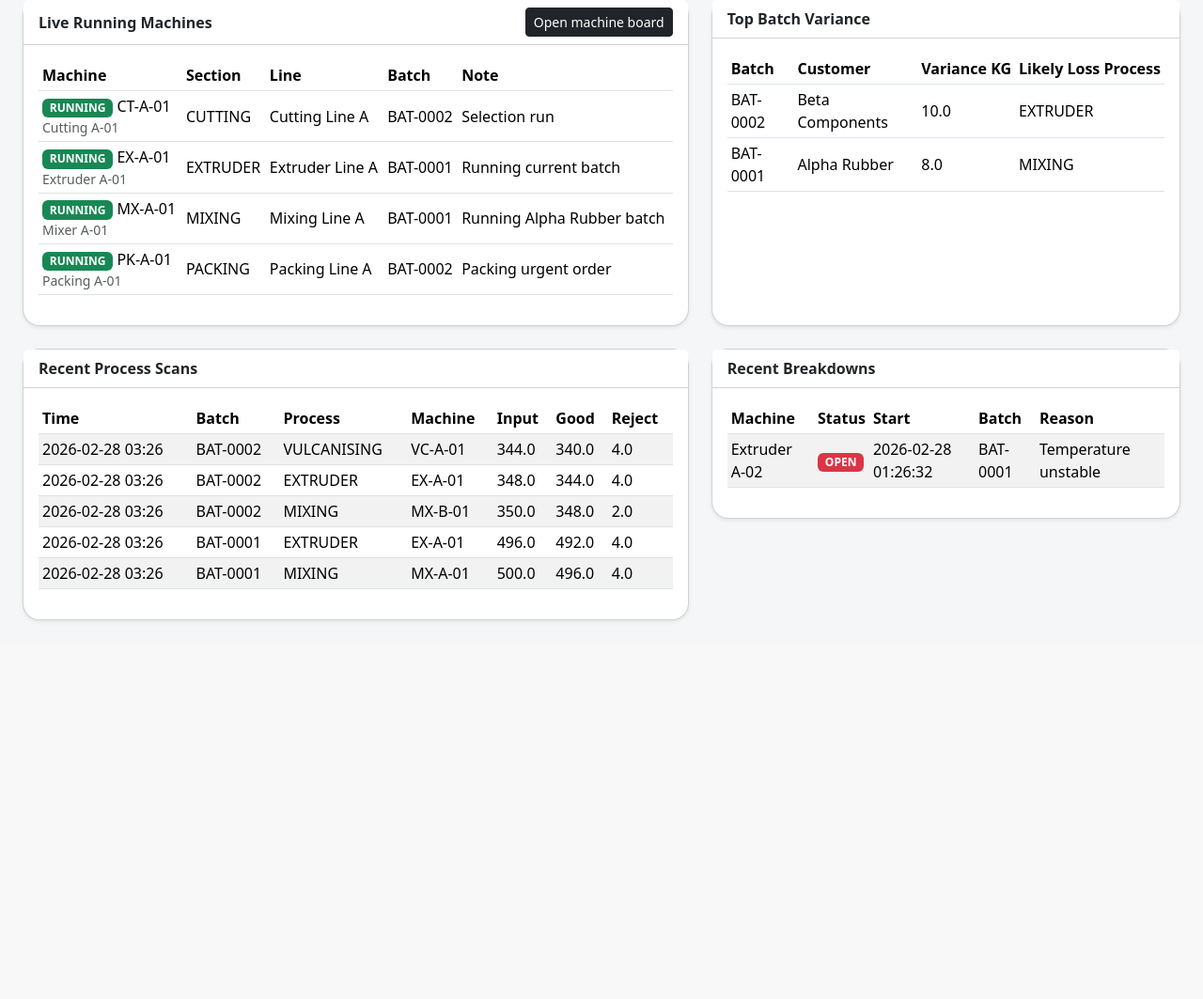
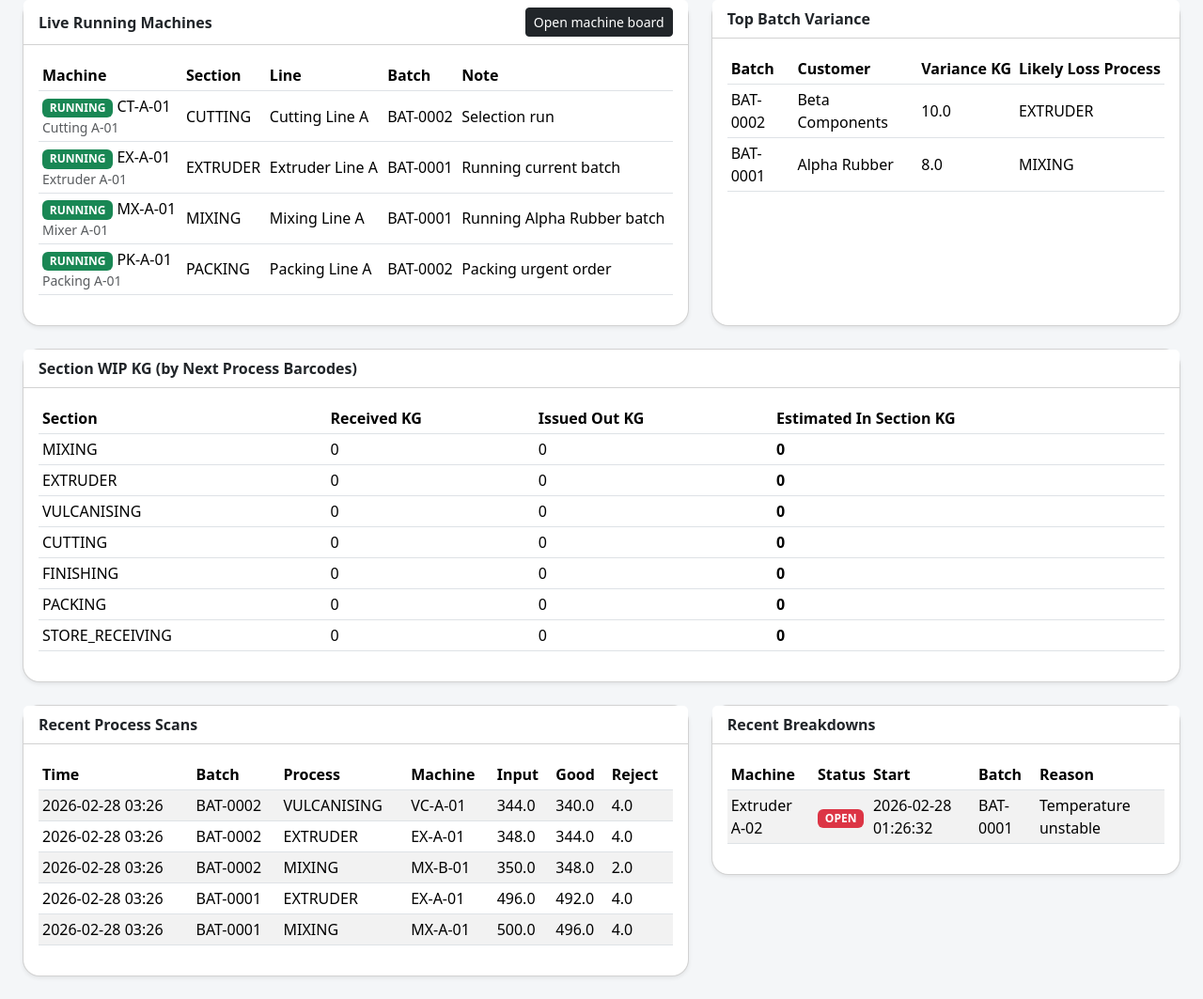
Before and after one commit to yuen1996/barcode-production-apps, a Flask app: page / in a window 1280 px wide; the page is wider, and only the part inside the window is pictured. Shown: the part 365-1428 px from the top of that part at 94% size. Before the commit the page ends 1027 px from the top of that part, so only its background shows below. Run offline with Flask 3, Linux system fonts and the light colour scheme; data comes from the database, SQL or seed files in the repository; data that the repository does not hold is empty.

Commit message:
Add advanced next-process barcode transfer tracking

```diff
--- a/cec_web_trial_v4/app.py
+++ b/cec_web_trial_v4/app.py
@@ -264,6 +264,32 @@ def init_db() -> None:
             user_role TEXT NOT NULL DEFAULT 'SYSTEM',
             note TEXT,
             FOREIGN KEY(item_id) REFERENCES customer_file_items(id)
+        );
+
+        CREATE TABLE IF NOT EXISTS next_process_labels (
+            id INTEGER PRIMARY KEY AUTOINCREMENT,
+            transfer_barcode TEXT UNIQUE NOT NULL,
+            batch_id INTEGER NOT NULL,
+            from_process TEXT NOT NULL,
+            to_process TEXT NOT NULL,
+            issued_qty_kg REAL NOT NULL,
+            received_qty_kg REAL,
+            qty_loss_kg REAL NOT NULL DEFAULT 0,
+            status TEXT NOT NULL DEFAULT 'ISSUED',
+            recipe_code TEXT,
+            item_name TEXT,
+            document_no TEXT,
+            customer_name TEXT,
+            issued_at TEXT NOT NULL,
+            received_at TEXT,
+            issued_machine_id INTEGER,
+            received_machine_id INTEGER,
+            issued_by TEXT,
+            received_by TEXT,
+            notes TEXT,
+            FOREIGN KEY(batch_id) REFERENCES batches(id),
+            FOREIGN KEY(issued_machine_id) REFERENCES machines(id),
+            FOREIGN KEY(received_machine_id) REFERENCES machines(id)
         );
         '''
     )
@@ -793,6 +819,120 @@ def get_machine_choices_for_process(process_name: str | None = None) -> list[sql
     )
 
 
+
+
+def build_next_process_barcode(batch_no: str, from_process: str, to_process: str) -> str:
+    stamp = datetime.now().strftime('%Y%m%d%H%M%S')
+    return f"NP-{batch_no}-{from_process[:3]}-{to_process[:3]}-{stamp}"
+
+
+def create_next_process_label(batch_id: int, from_process: str, to_process: str, issued_qty_kg: float, machine_id: int | None, operator_name: str | None, notes: str | None = None) -> str | None:
+    batch_info = query_one(
+        """
+        SELECT b.batch_no, b.recipe_code, j.job_no, c.name AS customer_name, p.name AS item_name
+        FROM batches b
+        JOIN jobs j ON b.job_id = j.id
+        JOIN customers c ON j.customer_id = c.id
+        JOIN products p ON j.product_id = p.id
+        WHERE b.id = ?
+        """,
+        (batch_id,),
+    )
+    if not batch_info:
+        return None
+
+    barcode = build_next_process_barcode(batch_info['batch_no'], from_process, to_process)
+    try:
+        execute(
+            """INSERT INTO next_process_labels(
+                   transfer_barcode, batch_id, from_process, to_process, issued_qty_kg, recipe_code, item_name, document_no, customer_name,
+                   issued_at, issued_machine_id, issued_by, notes
+               ) VALUES(?, ?, ?, ?, ?, ?, ?, ?, ?, ?, ?, ?, ?)""",
+            (
+                barcode,
+                batch_id,
+                from_process,
+                to_process,
+                issued_qty_kg,
+                batch_info['recipe_code'],
+                batch_info['item_name'],
+                batch_info['job_no'],
+                batch_info['customer_name'],
+                datetime.now().strftime('%Y-%m-%d %H:%M'),
+                machine_id,
+                operator_name,
+                notes,
+            ),
+        )
+    except sqlite3.IntegrityError:
+        barcode = f"{barcode}-{datetime.now().strftime('%f')}"
+        execute(
+            """INSERT INTO next_process_labels(
+                   transfer_barcode, batch_id, from_process, to_process, issued_qty_kg, recipe_code, item_name, document_no, customer_name,
+                   issued_at, issued_machine_id, issued_by, notes
+               ) VALUES(?, ?, ?, ?, ?, ?, ?, ?, ?, ?, ?, ?, ?)""",
+            (
+                barcode,
+                batch_id,
+                from_process,
+                to_process,
+                issued_qty_kg,
+                batch_info['recipe_code'],
+                batch_info['item_name'],
+                batch_info['job_no'],
+                batch_info['customer_name'],
+                datetime.now().strftime('%Y-%m-%d %H:%M'),
+                machine_id,
+                operator_name,
+                notes,
+            ),
+        )
+    return barcode
+
+
+def receive_next_process_label(transfer_barcode: str, receiving_process: str, received_qty_kg: float, machine_id: int | None, received_by: str | None, notes: str | None = None) -> tuple[bool, str]:
+    label = query_one('SELECT * FROM next_process_labels WHERE transfer_barcode = ?', (transfer_barcode,))
+    if not label:
+        return False, 'Next process barcode not found.'
+    if label['status'] != 'ISSUED':
+        return False, 'This next process barcode was already received.'
+    if receiving_process != label['to_process']:
+        return False, f"Barcode is for {label['to_process']}, not {receiving_process}."
+
+    qty_loss_kg = max(0, round((label['issued_qty_kg'] or 0) - received_qty_kg, 2))
+    execute(
+        """UPDATE next_process_labels
+           SET received_qty_kg = ?, qty_loss_kg = ?, status = 'RECEIVED', received_at = ?, received_machine_id = ?, received_by = ?, notes = ?
+           WHERE id = ?""",
+        (
+            received_qty_kg,
+            qty_loss_kg,
+            datetime.now().strftime('%Y-%m-%d %H:%M'),
+            machine_id,
+            received_by,
+            notes or label['notes'],
+            label['id'],
+        ),
+    )
+    execute('UPDATE batches SET current_process = ?, status = ? WHERE id = ?', (receiving_process, 'OPEN', label['batch_id']))
+    return True, f"Received {received_qty_kg:.2f} KG (loss {qty_loss_kg:.2f} KG)."
+
+
+def get_section_wip_summary() -> list[dict[str, Any]]:
+    rows = []
+    for section in PROCESS_FLOW:
+        received = query_one(
+            "SELECT COALESCE(SUM(received_qty_kg), 0) AS qty FROM next_process_labels WHERE to_process = ? AND status = 'RECEIVED'",
+            (section,),
+        )['qty']
+        issued = query_one(
+            "SELECT COALESCE(SUM(issued_qty_kg), 0) AS qty FROM next_process_labels WHERE from_process = ?",
+            (section,),
+        )['qty']
+        in_section = round((received or 0) - (issued or 0), 2)
+        rows.append({'section': section, 'received_kg': round(received or 0, 2), 'issued_kg': round(issued or 0, 2), 'in_section_kg': in_section})
+    return rows
+
 def update_batch_stage(batch_id: int, process_name: str, next_action: str) -> None:
     if next_action == 'REJECTED':
         execute(
@@ -856,6 +996,7 @@ def dashboard():
         LIMIT 10
         '''
     )
+    section_wip = get_section_wip_summary()
     return render_template(
         'dashboard.html',
         summary=summary,
@@ -863,6 +1004,7 @@ def dashboard():
         recent_breakdowns=recent_breakdowns,
         variance_rows=variance_rows,
         running_machines=running_machines,
+        section_wip=section_wip,
     )
 
 
@@ -1360,6 +1502,31 @@ def scan():
     batch_lookup = None
     barcode = request.args.get('barcode', '').strip()
     if request.method == 'POST':
+        action_type = request.form.get('action_type', 'process_scan').strip()
+
+        if action_type == 'receive_next':
+            transfer_barcode = request.form.get('transfer_barcode', '').strip()
+            receiving_process = request.form.get('receiving_process', '').strip().upper()
+            receiver_name = request.form.get('receiver_name', '').strip()
+            receive_note = request.form.get('receive_note', '').strip()
+            machine_id_raw = request.form.get('receive_machine_id', '').strip()
+            try:
+                received_qty_kg = float(request.form.get('received_qty_kg', 0) or 0)
+            except ValueError:
+                flash('Received quantity must be numeric.', 'danger')
+                return redirect(url_for('scan'))
+            if receiving_process not in PROCESS_FLOW:
+                flash('Invalid receiving process.', 'danger')
+                return redirect(url_for('scan'))
+            if received_qty_kg <= 0:
+                flash('Received quantity must be more than zero.', 'danger')
+                return redirect(url_for('scan'))
+
+            machine_id = int(machine_id_raw) if machine_id_raw else None
+            ok, message = receive_next_process_label(transfer_barcode, receiving_process, received_qty_kg, machine_id, receiver_name, receive_note)
+            flash(message, 'success' if ok else 'danger')
+            return redirect(url_for('scan', barcode=transfer_barcode))
+
         barcode_text = request.form.get('barcode_text', '').strip()
         process_name = request.form.get('process_name', '').strip().upper()
         scan_time = normalize_dt(request.form.get('scan_time', '').strip()) or datetime.now().strftime('%Y-%m-%d %H:%M')
@@ -1406,6 +1573,20 @@ def scan():
             (batch['id'], process_name, scan_time, input_qty_kg, good_qty_kg, reject_qty_kg, operator_name, int(machine_id_raw) if machine_id_raw else None, machine_name, line_id, next_action, remarks),
         )
         update_batch_stage(batch['id'], process_name, next_action)
+
+        issued_transfer_barcode = None
+        if next_action == 'MOVE_NEXT' and process_name in PROCESS_FLOW and process_name != PROCESS_FLOW[-1]:
+            to_process = PROCESS_FLOW[PROCESS_FLOW.index(process_name) + 1]
+            issued_transfer_barcode = create_next_process_label(
+                batch['id'],
+                process_name,
+                to_process,
+                good_qty_kg,
+                int(machine_id_raw) if machine_id_raw else None,
+                operator_name,
+                remarks,
+            )
+
         batch_after = query_one('SELECT * FROM batches WHERE id = ?', (batch['id'],))
         linked_item = query_one(
             '''
@@ -1425,6 +1606,8 @@ def scan():
                 item_status = 'COMPLETED'
             execute('UPDATE customer_file_items SET status = ? WHERE id = ?', (item_status, item_id))
             note_parts = [f'Input {input_qty_kg} KG', f'Good {good_qty_kg} KG', f'Reject {reject_qty_kg} KG']
+            if issued_transfer_barcode:
+                note_parts.append(f'Next process barcode: {issued_transfer_barcode}')
             if remarks:
                 note_parts.append(remarks)
             record_item_event(
@@ -1442,7 +1625,10 @@ def scan():
             status = 'RUNNING' if next_action in {'MOVE_NEXT', 'REWORK'} else 'IDLE'
             note = f'Last scan for {batch["batch_no"]} / {process_name}'
             update_machine_status(machine_row['id'], status, batch['id'] if status == 'RUNNING' else None, note)
-        flash('Process scan recorded.', 'success')
+        message = 'Process scan recorded.'
+        if issued_transfer_barcode:
+            message += f' Next process barcode issued: {issued_transfer_barcode}'
+        flash(message, 'success')
         return redirect(url_for('scan', barcode=barcode_text))
 
     if barcode:
@@ -1470,7 +1656,34 @@ def scan():
         '''
     )
     machines_list = get_machine_choices_for_process()
-    return render_template('scan.html', batch_lookup=batch_lookup, recent_logs=recent_logs, processes=PROCESS_FLOW, machines=machines_list)
+    next_labels_pending = query_all(
+        '''
+        SELECT npl.*, b.batch_no
+        FROM next_process_labels npl
+        JOIN batches b ON npl.batch_id = b.id
+        WHERE npl.status = 'ISSUED'
+        ORDER BY datetime(npl.issued_at) DESC, npl.id DESC
+        LIMIT 20
+        '''
+    )
+    recent_transfers = query_all(
+        '''
+        SELECT npl.*, b.batch_no
+        FROM next_process_labels npl
+        JOIN batches b ON npl.batch_id = b.id
+        ORDER BY datetime(npl.issued_at) DESC, npl.id DESC
+        LIMIT 25
+        '''
+    )
+    return render_template(
+        'scan.html',
+        batch_lookup=batch_lookup,
+        recent_logs=recent_logs,
+        processes=PROCESS_FLOW,
+        machines=machines_list,
+        next_labels_pending=next_labels_pending,
+        recent_transfers=recent_transfers,
+    )
 
 
 @app.route('/ot', methods=['GET', 'POST'])
--- a/cec_web_trial_v4/templates/dashboard.html
+++ b/cec_web_trial_v4/templates/dashboard.html
@@ -71,6 +71,32 @@
   </div>
 </div>
 
+
+<div class="row g-4 mb-4">
+  <div class="col-12">
+    <div class="card shadow-sm">
+      <div class="card-header bg-white"><strong>Section WIP KG (by Next Process Barcodes)</strong></div>
+      <div class="card-body table-responsive">
+        <table class="table table-sm align-middle">
+          <thead><tr><th>Section</th><th>Received KG</th><th>Issued Out KG</th><th>Estimated In Section KG</th></tr></thead>
+          <tbody>
+            {% for row in section_wip %}
+            <tr>
+              <td>{{ row.section }}</td>
+              <td>{{ row.received_kg }}</td>
+              <td>{{ row.issued_kg }}</td>
+              <td><strong>{{ row.in_section_kg }}</strong></td>
+            </tr>
+            {% else %}
+            <tr><td colspan="4" class="text-center text-muted">No section WIP from transfer labels yet.</td></tr>
+            {% endfor %}
+          </tbody>
+        </table>
+      </div>
+    </div>
+  </div>
+</div>
+
 <div class="row g-4">
   <div class="col-lg-7">
     <div class="card shadow-sm">
```
Also changed, not shown: cec_web_trial_v4/templates/scan.html (+87 -9 lines).
